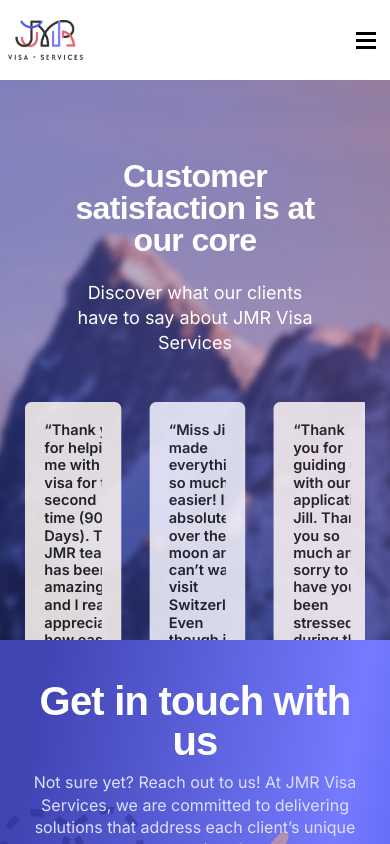
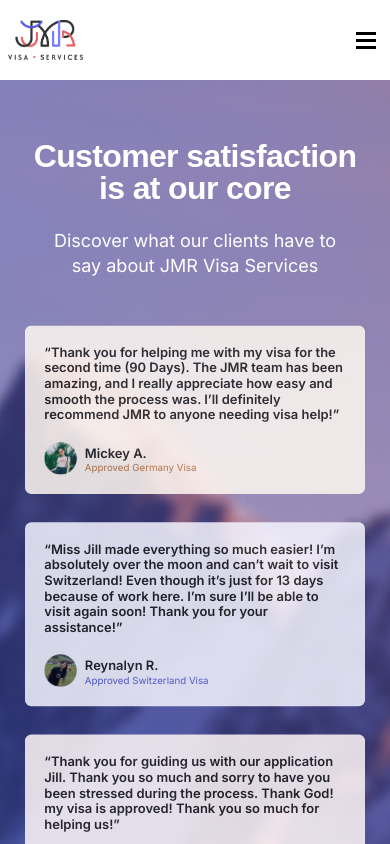
Before and after one commit to EricBARBEAU/jmr-vs, a React (Create React App) app in the folder my-app/: page /jmr-vs/testimonials in a window 390 px wide. Shown: the top 844 px of the page. Built offline with nearby package versions, Linux system fonts and the light colour scheme; a web font is replaced by a local one.

Commit message:
testimonials adaptive for mobile

```diff
--- a/my-app/src/css/elements/hero.scss
+++ b/my-app/src/css/elements/hero.scss
@@ -521,7 +521,7 @@
 
 // 05 - Testimonials page hero
 .testimonials_hero {
-	height: 560px;
+	height: auto;
 	background: url("../../img/testimonials_hero-background@1.5x.jpg") no-repeat;
 	background-size: cover;
 	background-position: center;
@@ -532,7 +532,6 @@
 	gap: 10px;
 
 	@media screen and (min-width: 1120px) {
-		height: 920px;
 		padding-top: 80px;
 		padding-bottom: 100px;
 		gap: 60px;
@@ -544,10 +543,12 @@
 	@media screen and (max-width: 890px) {
 		padding-left: 2vw !important;
 		padding-right: 2vw !important;
+		padding-top: 60px;
 	}
 	@media screen and (max-width: 680px) {
 		padding-left: 20px !important;
 		padding-right: 20px !important;
+		gap: 0px;
 	}
 }
 
--- a/my-app/src/css/views/testimonials.scss
+++ b/my-app/src/css/views/testimonials.scss
@@ -1,13 +1,21 @@
+// Import core
+@use '../core/main' as core;
+
 // Styling for the testimonials page
 
 .view_testimonials {
 
 	// Hero
-	.testimonials_hero-content, .content_copy {
+	.testimonials_hero-content {
 		align-items: center;
 		width: 80% !important;
 
+		@media screen and (max-width: 1120px) {
+  			width: 100% !important;
+  		}
+
 		.content_copy {
+			align-items: center;
 			width: 100% !important;
 		}
 	}
@@ -37,6 +45,19 @@
   			width: 1200px;
 			height: 580px;
   		}
+  		@media screen and (max-width: 890px) {
+			height: 400px;
+		}
+		@media screen and (max-width: 680px) {
+			height: 640px;
+			margin-top: -15px;
+		}
+		@media screen and (max-width: 580px) {
+			height: 700px;
+		}
+		@media screen and (max-width: 460px) {
+			height: 800px;
+		}
 	}
 
 	.carousel {
@@ -58,6 +79,11 @@
 			@media screen and (min-width: 1120px) {
 	  			gap: 40px;
 	  			height: auto;
+	  		}
+	  		@media screen and (max-width: 680px) {
+	  			display: flex;
+	  			flex-direction: column;
+	  			height: 100%;
 	  		}
 
 			// Transition
@@ -200,6 +226,13 @@
 					width: 320px;
 				}
 
+				.testimonial_content {
+
+					@media screen and (max-width: 760px) {
+						font-size: core.$font-size-16;
+					}
+				}
+
 				.author_photo {
 					display: block;
 					width: 40px;
--- a/my-app/src/modules/views/view_components/testimonials_content.js
+++ b/my-app/src/modules/views/view_components/testimonials_content.js
@@ -96,7 +96,6 @@
                           </div>
                         </div>
                       </div>
-
                     </span>
                   </div>
                 );
```
